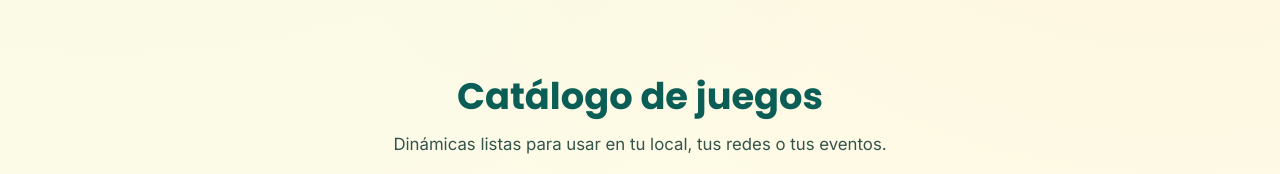
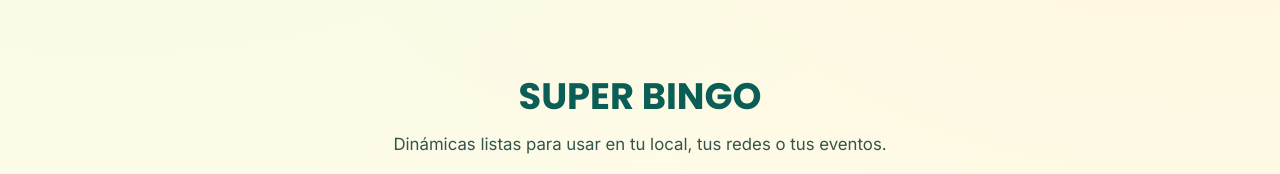
Before and after one commit to Romeritico/593-games, a website: page public/index.html in a window 1280 px wide. Shown: the part 985-1159 px from the top of the page. Drawn offline with nearby package versions, Linux system fonts and the light colour scheme; no server answers.

Commit message:
Change section title from 'Catálogo de juegos' to 'SUPER BINGO'

```diff
--- a/public/index.html
+++ b/public/index.html
@@ -86,7 +86,7 @@
   <!-- SECCIÓN DE GALERÍA CON VIDEO -->
   <section class="wrap gallery-section" id="galeria">
     <div class="section-heading">
-      <h2>Catálogo de juegos</h2>
+      <h2>SUPER BINGO</h2>
       <p>Dinámicas listas para usar en tu local, tus redes o tus eventos.</p>
     </div>
 
```
